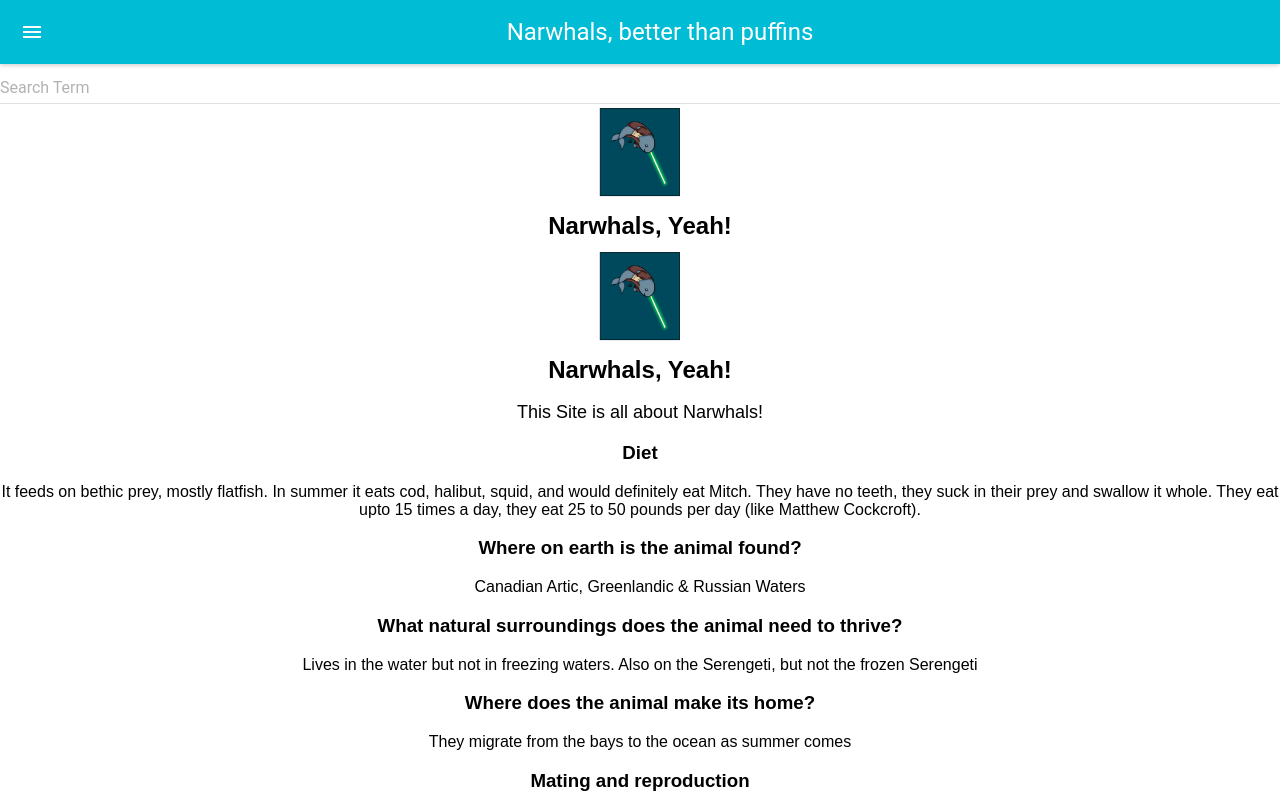
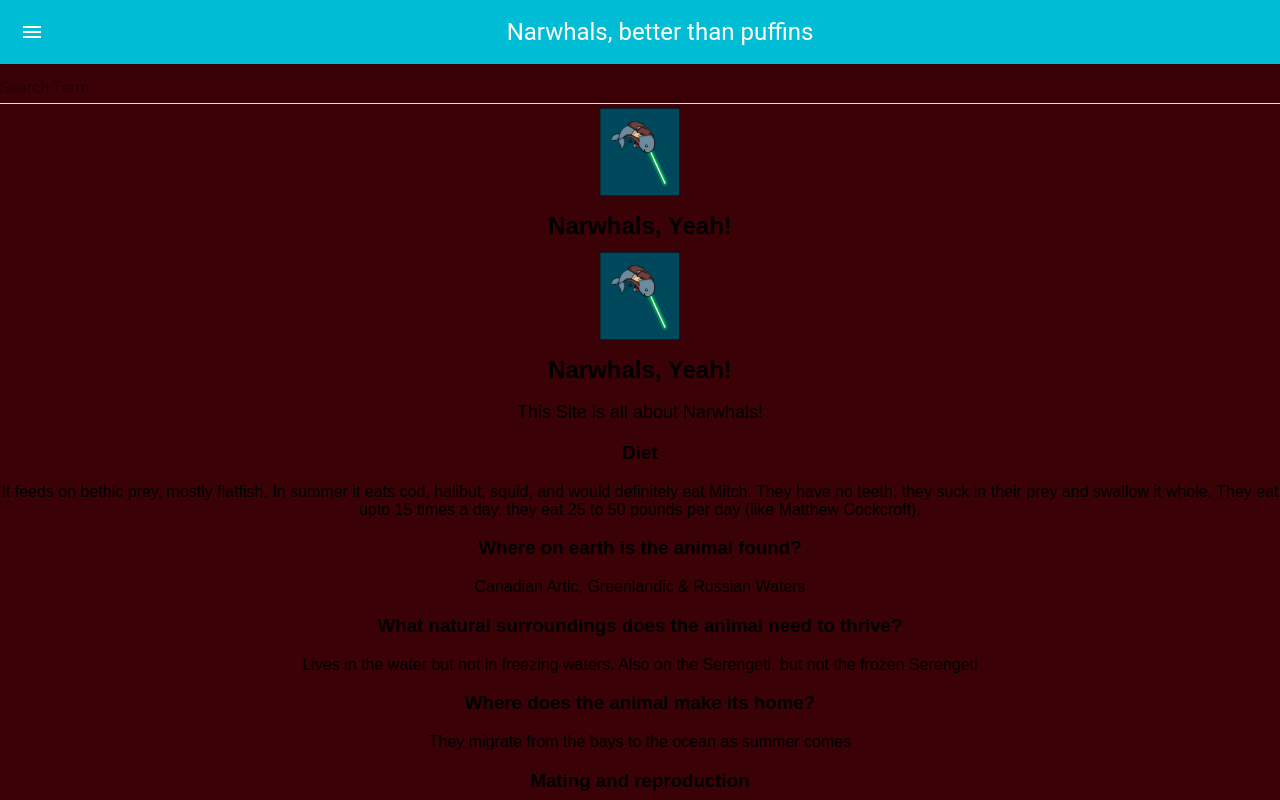
Before and after one commit to rdubrock/narwhals, a React (Create React App) app: page / in a window 1280 px wide. Shown: the top 800 px of the page. Built offline with nearby package versions, Linux system fonts and the light colour scheme.

Commit message:
background colors

```diff
--- a/src/App.js
+++ b/src/App.js
@@ -61,9 +61,13 @@ class App extends Component {
     }
   }
 
+  generateColor() {
+    return Math.ceil(Math.random() * 255);
+  }
+
   render() {
     return (
-      <div className="App">
+      <div className="App" style={ { backgroundColor: `rgb(${this.generateColor()},${this.generateColor()},${this.generateColor()})` }}>
         <AppBar
           title='Narwhals, better than puffins'
           onLeftIconButtonClick={ this.toggleDrawer }
```
